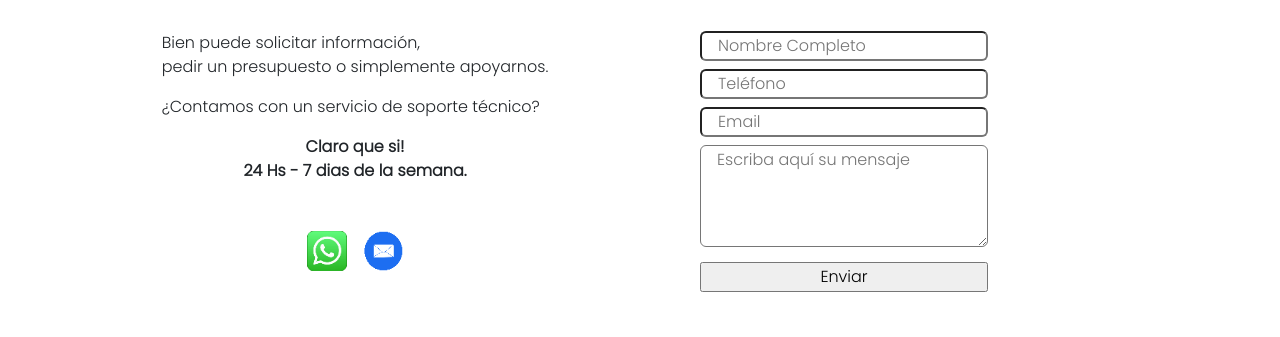
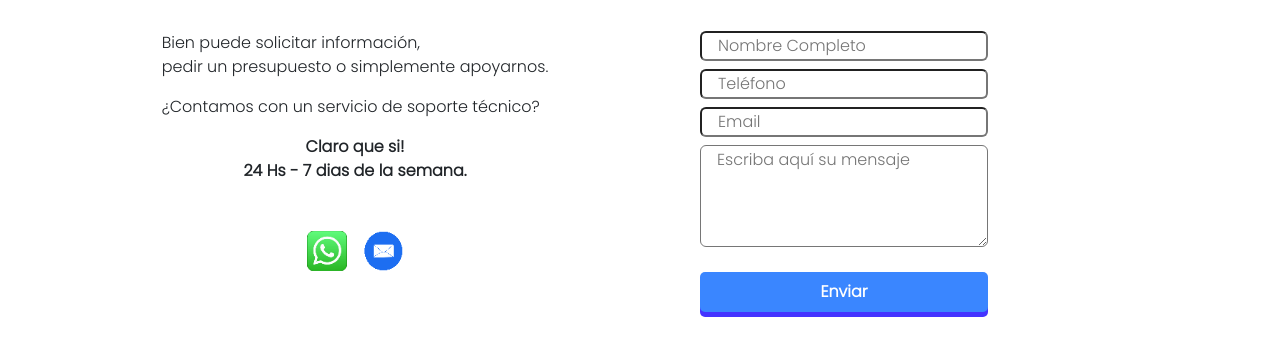
Before and after one commit to Panthersoul/VirtualMenu, a website: page pages/contact.html in a window 1280 px wide. Shown: the part 159-496 px from the top of the page. Drawn offline with nearby package versions, Linux system fonts and the light colour scheme.

Commit message:
agrego clase al boton en contacto

```diff
--- a/pages/contact.html
+++ b/pages/contact.html
@@ -90,7 +90,9 @@
                                 <div class="">
                                     <textarea id="message" rows="4" name="message" required="" placeholder="Escriba aquí su mensaje" class="rounded px-3 mb-2"></textarea>
                                 </div>
-                                <input class="botonAzul" type="submit" value="Enviar">
+                                <div class="containButton">
+                                    <input class="botonAzul" type="submit" value="Enviar">
+                                </div>
                             </form>
                         </article>
                     </section>
```
